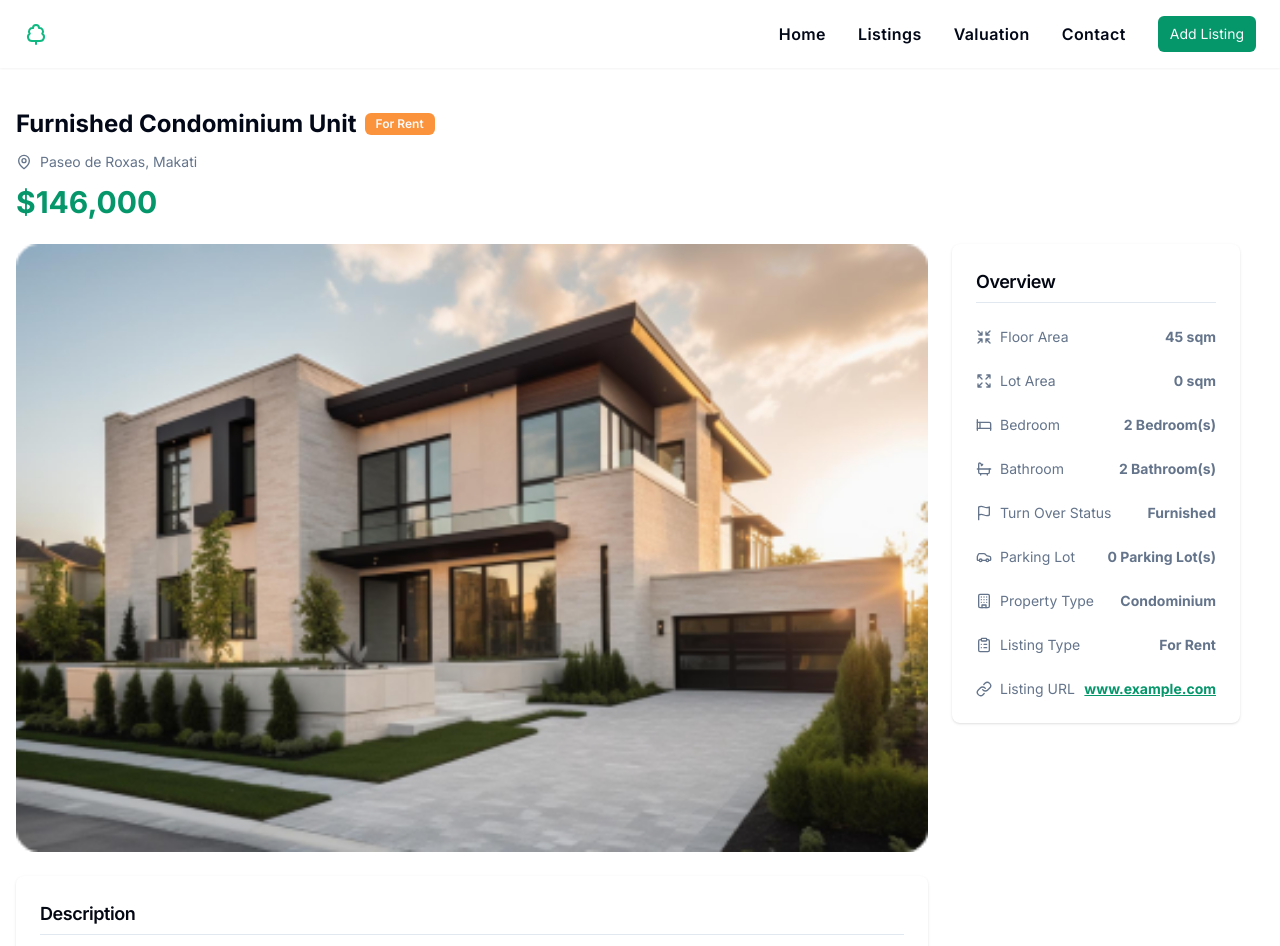
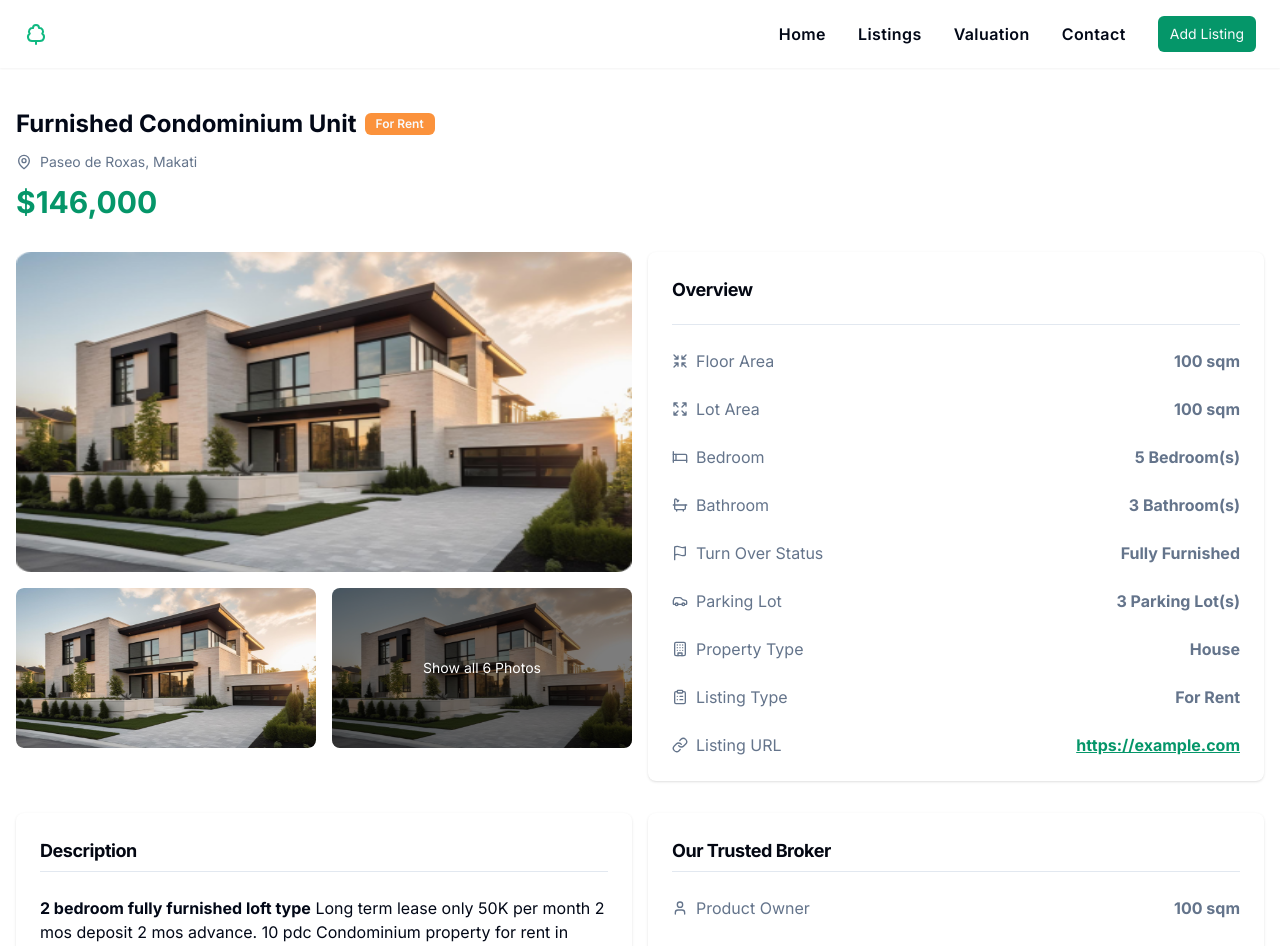
Before and after one commit to mytreehouse-ai/cygnus-a, a Next.js app: page /listings/gelo in a window 1280 px wide. Shown: the top 946 px of the page. Built offline with nearby package versions, Linux system fonts and the light colour scheme.

Commit message:
feat(listings): Add new property details page components

```diff
--- /dev/null
+++ b/app/listings/gelo/page.tsx
@@ -0,0 +1,35 @@
+import Broker from "@/components/listings/details/broker";
+import Description from "@/components/listings/details/description";
+import Galery from "@/components/listings/details/galery";
+import Overview from "@/components/listings/details/overview";
+import { Badge } from "@/components/ui/badge";
+import { cn } from "@/lib/utils";
+import { MapPin } from "lucide-react";
+
+function PropertyDetails() {
+  return (
+    <main className="min-h-screen space-y-8 px-4 py-10">
+      <section className="space-y-1 md:col-span-3 ">
+        <div className="md:flex md:items-center md:gap-x-2">
+          <h3 className="text-2xl font-bold">Furnished Condominium Unit</h3>
+          <Badge className={cn(" rounded-md bg-orange-400 ")}>For Rent</Badge>
+        </div>
+        <p className="flex items-center gap-x-2 py-2 text-sm text-slate-500">
+          <MapPin className="h-4 w-4 text-slate-500" />
+          <span> Paseo de Roxas, Makati</span>
+        </p>
+        <h3 className="text-3xl font-bold text-emerald-600">$146,000</h3>
+      </section>
+      <section className="space-y-8 sm:grid sm:grid-cols-2 sm:gap-4 sm:space-y-0">
+        <Galery />
+        <Overview />
+      </section>
+      <section className="space-y-8 sm:grid sm:grid-cols-2 sm:gap-4 sm:space-y-0">
+        <Description />
+        <Broker />
+      </section>
+    </main>
+  );
+}
+
+export default PropertyDetails;
--- /dev/null
+++ b/components/listings/details/broker/index.tsx
@@ -0,0 +1,35 @@
+import { Card, CardContent, CardHeader, CardTitle } from "@/components/ui/card";
+import { Separator } from "@/components/ui/separator";
+import { User, LinkIcon } from "lucide-react";
+
+function Broker() {
+  return (
+    <Card className="h-[11.25rem] border-none shadow">
+      <CardHeader>
+        <CardTitle className="text-lg font-bold text-gray-950">
+          Our Trusted Broker
+        </CardTitle>
+        <Separator className="bg-slate-200" />
+      </CardHeader>
+      <CardContent>
+        <dl className="flex flex-col gap-y-6">
+          <div className="flex justify-between text-slate-500">
+            <dt className="inline-flex items-center gap-x-2">
+              <User className="h-4 w-4" /> <span>Product Owner</span>
+            </dt>
+            <dd className="font-bold">100 sqm</dd>
+          </div>
+
+          <div className="flex justify-between text-slate-500">
+            <dt className="inline-flex items-center gap-x-2">
+              <LinkIcon className="h-4 w-4" /> <span>Url Key</span>
+            </dt>
+            <dd className="font-bold">100 sqm</dd>
+          </div>
+        </dl>
+      </CardContent>
+    </Card>
+  );
+}
+
+export default Broker;
--- /dev/null
+++ b/components/listings/details/description/index.tsx
@@ -0,0 +1,28 @@
+import { Card, CardContent, CardHeader, CardTitle } from "@/components/ui/card";
+import { Separator } from "@/components/ui/separator";
+import Markdown from "react-markdown";
+import remarkGfm from "remark-gfm";
+
+function Description() {
+  return (
+    <Card className="border-none shadow ">
+      <CardHeader>
+        <CardTitle className="text-lg font-bold text-gray-950">
+          Description
+        </CardTitle>
+        <Separator className="bg-slate-200" />
+      </CardHeader>
+      <CardContent>
+        <article className="prose lg:prose-sm">
+          <Markdown remarkPlugins={[remarkGfm]}>
+            **2 bedroom fully furnished loft type** Long term lease only 50K per
+            month 2 mos deposit 2 mos advance. 10 pdc Condominium property for
+            rent in Ususan, Taguig, Metro Manila
+          </Markdown>
+        </article>
+      </CardContent>
+    </Card>
+  );
+}
+
+export default Description;
--- /dev/null
+++ b/components/listings/details/galery/index.tsx
@@ -0,0 +1,47 @@
+"use client";
+
+import Image from "next/image";
+
+function Galery() {
+  return (
+    <div className="grid grid-rows-1 gap-4 sm:inline-block sm:grid-rows-none sm:gap-0 sm:space-y-4">
+      <div className="relative h-[20rem]">
+        <Image
+          src="/dummy-img.png"
+          alt="Property image."
+          priority={true}
+          fill={true}
+          sizes="(max-width: 768px) 100vw, 700px"
+          className="rounded-lg"
+        />
+      </div>
+      <div className="grid h-[10rem] grid-cols-2 gap-4">
+        <div className="relative">
+          <Image
+            src="/dummy-img.png"
+            alt="Property image."
+            priority={true}
+            fill={true}
+            sizes="(max-width: 768px) 100vw, 700px"
+            className="rounded-lg"
+          />
+        </div>
+        <div className="relative">
+          <Image
+            src="/dummy-img.png"
+            alt="Property image."
+            priority={true}
+            fill={true}
+            sizes="(max-width: 768px) 100vw, 700px"
+            className="rounded-lg"
+          />
+          <div className="absolute flex h-full w-full items-center justify-center rounded-lg bg-black/50 text-sm text-white">
+            Show all 6 Photos
+          </div>
+        </div>
+      </div>
+    </div>
+  );
+}
+
+export default Galery;
--- /dev/null
+++ b/components/listings/details/overview/index.tsx
@@ -0,0 +1,98 @@
+"use client";
+
+import { Card, CardContent, CardHeader, CardTitle } from "@/components/ui/card";
+import { Separator } from "@/components/ui/separator";
+import {
+  Bath,
+  Bed,
+  Building,
+  Car,
+  ClipboardList,
+  Expand,
+  Flag,
+  LinkIcon,
+  Shrink,
+} from "lucide-react";
+
+function Overview() {
+  return (
+    <Card className="border-none shadow">
+      <CardHeader className="space-y-5">
+        <CardTitle className="text-lg font-bold text-gray-950">
+          Overview
+        </CardTitle>
+        <Separator className="w-full bg-slate-200" />
+      </CardHeader>
+      <CardContent>
+        <dl className="flex flex-col gap-y-6">
+          <div className="flex justify-between text-slate-500">
+            <dt className="inline-flex items-center gap-x-2">
+              <Shrink className="h-4 w-4" /> <span>Floor Area</span>
+            </dt>
+            <dd className="font-bold">100 sqm</dd>
+          </div>
+
+          <div className="flex justify-between text-slate-500">
+            <dt className="inline-flex items-center gap-x-2">
+              <Expand className="h-4 w-4" /> <span>Lot Area</span>
+            </dt>
+            <dd className="font-bold">100 sqm</dd>
+          </div>
+
+          <div className="flex justify-between text-slate-500">
+            <dt className="inline-flex items-center gap-x-2">
+              <Bed className="h-4 w-4" /> <span>Bedroom</span>
+            </dt>
+            <dd className="font-bold">5 Bedroom(s)</dd>
+          </div>
+
+          <div className="flex justify-between text-slate-500">
+            <dt className="inline-flex items-center gap-x-2">
+              <Bath className="h-4 w-4" /> <span>Bathroom</span>
+            </dt>
+            <dd className="font-bold">3 Bathroom(s)</dd>
+          </div>
+
+          <div className="flex items-center justify-between text-slate-500">
+            <dt className="inline-flex items-center gap-x-2 ">
+              <Flag className="h-4 w-4" /> <span>Turn Over Status</span>
+            </dt>
+            <dd className="font-bold">Fully Furnished</dd>
+          </div>
+
+          <div className="flex justify-between text-slate-500">
+            <dt className="inline-flex items-center gap-x-2">
+              <Car className="h-4 w-4" /> <span>Parking Lot</span>
+            </dt>
+            <dd className="font-bold">3 Parking Lot(s)</dd>
+          </div>
+
+          <div className="flex justify-between text-slate-500">
+            <dt className="inline-flex items-center gap-x-2">
+              <Building className="h-4 w-4" /> <span>Property Type</span>
+            </dt>
+            <dd className="font-bold">House</dd>
+          </div>
+
+          <div className="flex justify-between text-slate-500">
+            <dt className="inline-flex items-center gap-x-2">
+              <ClipboardList className="h-4 w-4" /> <span>Listing Type</span>
+            </dt>
+            <dd className="font-bold">For Rent</dd>
+          </div>
+
+          <div className="flex justify-between text-slate-500">
+            <dt className="inline-flex items-center gap-x-2">
+              <LinkIcon className="h-4 w-4" /> <span>Listing URL</span>
+            </dt>
+            <dd className="font-bold text-emerald-600 underline">
+              https://example.com
+            </dd>
+          </div>
+        </dl>
+      </CardContent>
+    </Card>
+  );
+}
+
+export default Overview;
--- a/components/listings/details/page.tsx
+++ b/components/listings/details/page.tsx
@@ -65,9 +65,7 @@ function PropertyDetails() {
 
   return (
     <Fragment>
-      {/* <main > */}
-
-      <main className=" grid-cols-auto grid-rows grid min-h-screen grid-flow-row  gap-6 px-4 pb-4 pt-10 md:grid-cols-4 ">
+      <main className="grid-cols-auto grid-rows grid min-h-screen grid-flow-row gap-6 px-4 pb-4 pt-10 md:grid-cols-4">
         <section className="space-y-1 md:col-span-3 ">
           <div className="md:flex md:items-center md:gap-x-2">
             <h3 className="text-2xl font-bold">Furnished Condominium Unit</h3>
@@ -86,11 +84,12 @@ function PropertyDetails() {
           <div className="relative col-span-2 w-full">
             <Image
               src="/dummy-img.png"
-              alt="homepage header image"
-              layout="responsive"
-              width={500}
-              height={500}
-              className="object-contain"
+              alt="Property image."
+              priority={true}
+              fill={true}
+              sizes="(max-width: 768px) 100vw, 700px"
+              placeholder="empty"
+              className="rounded-lg"
             />
           </div>
         </section>
```
